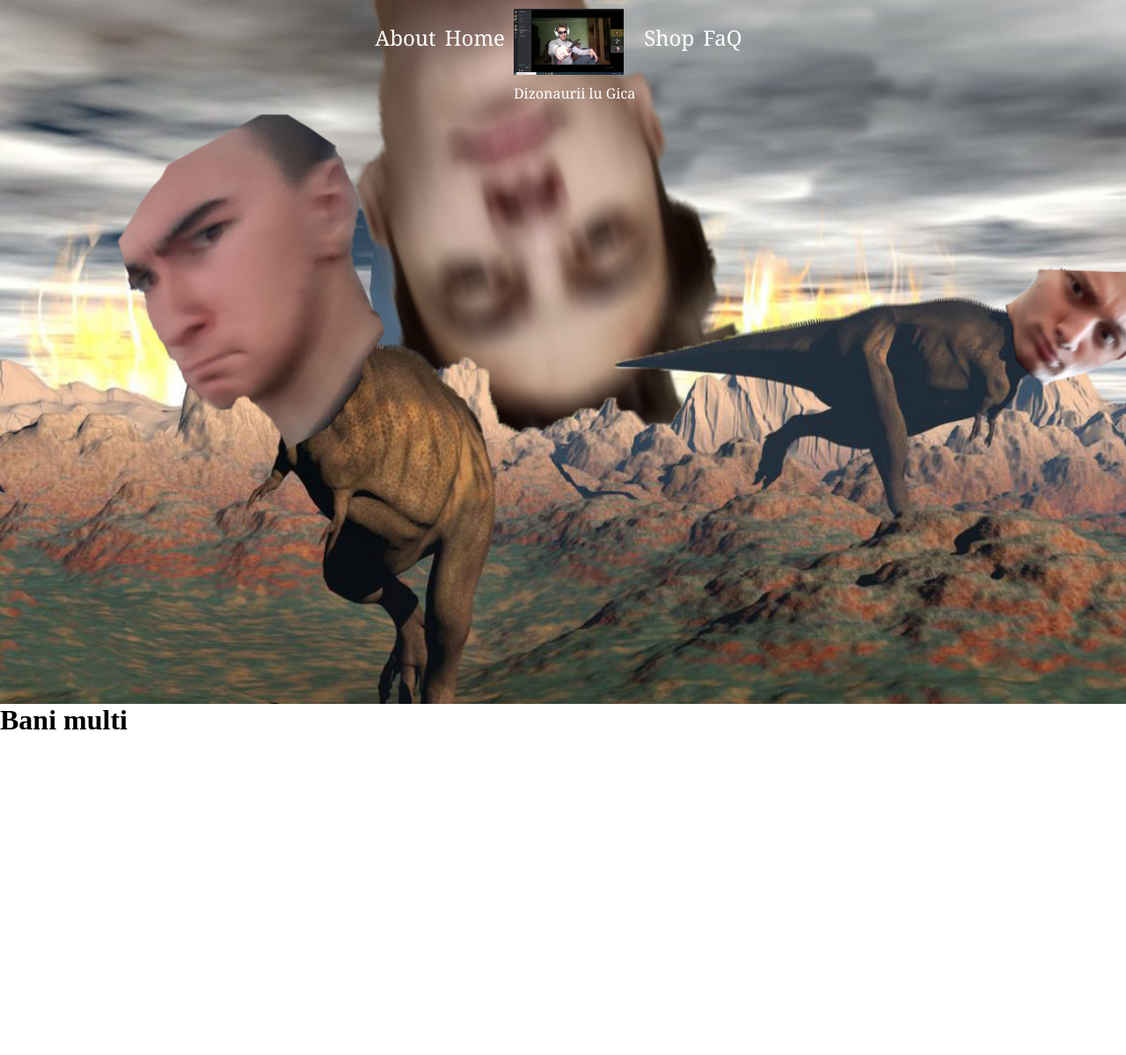
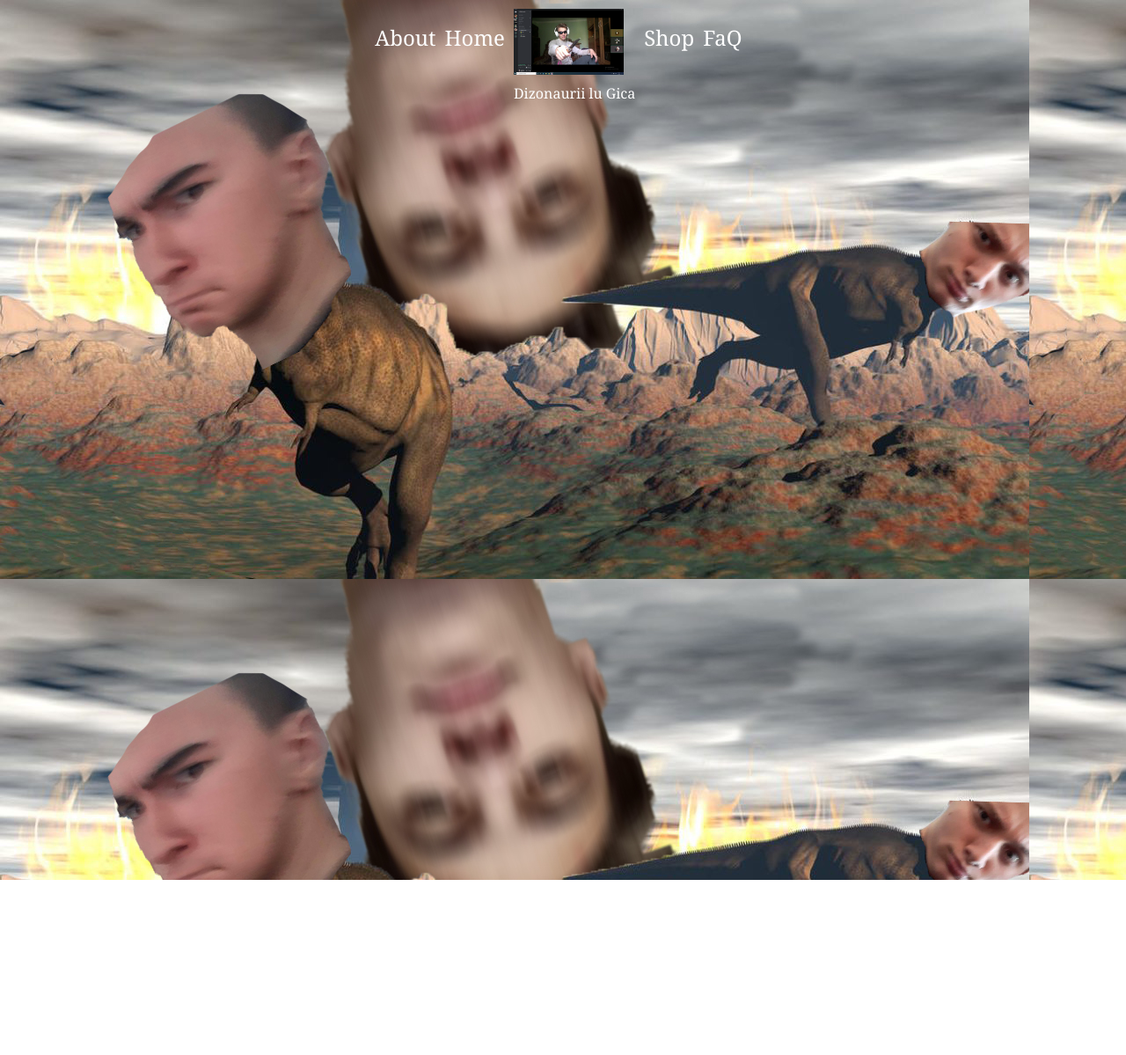
Before and after one commit to IuGin25/primul, a PHP site: page /primul/ in a window 1280 px wide. Shown: the top 1199 px of the page at 88% size. Run offline with PHP 8.4, Linux system fonts and the light colour scheme.

Commit message:
Scos imagine mare

```diff
--- a/css/about.css
+++ b/css/about.css
@@ -11,18 +11,15 @@ html{
 
 }
 
-body{
-    background: url('../poze/contact-background.png');
-    background-position: 0 1000px;
-    font-family: 'Roboto', sans-serif;
-}
-
 .pagina_ionut{
     max-width: 1100px;
     margin: 0 auto;
     padding: 0 3rem;
     margin-top:4rem;
     text-align: center;
+    background: url('../poze/contact-background.png');
+    background-position: 0 1000px;
+    font-family: 'Roboto', sans-serif;
 }
 
 h1{
--- /dev/null
+++ b/css/home.css
@@ -0,0 +1,5 @@
+.home_div{
+    background-image: url("../poze/dinosaurii.jpg");
+    width: 100%;
+    height: 1000px;
+}
--- a/index.php
+++ b/index.php
@@ -2,9 +2,10 @@
     <head>
         <title>AntiLampa</title>
         <link rel="stylesheet" href="css/main.css" />
+        <link rel="stylesheet" href="css/about.css" />
+        <link rel="stylesheet" href="css/home.css" />
     </head>
     <body>
-        <img src="../primul/poze/dinosaurii.jpg" class="dinozaur">
         <div class="container">
             <div class="menu">
                 <table class="tabel_menu">
--- a/pagini/home.php
+++ b/pagini/home.php
@@ -1 +1 @@
-<h1>Bani multi</h1>
+<div class="home_div"></div>
```
Also changed, not shown: pagini/about.php (+0 -7 lines).
